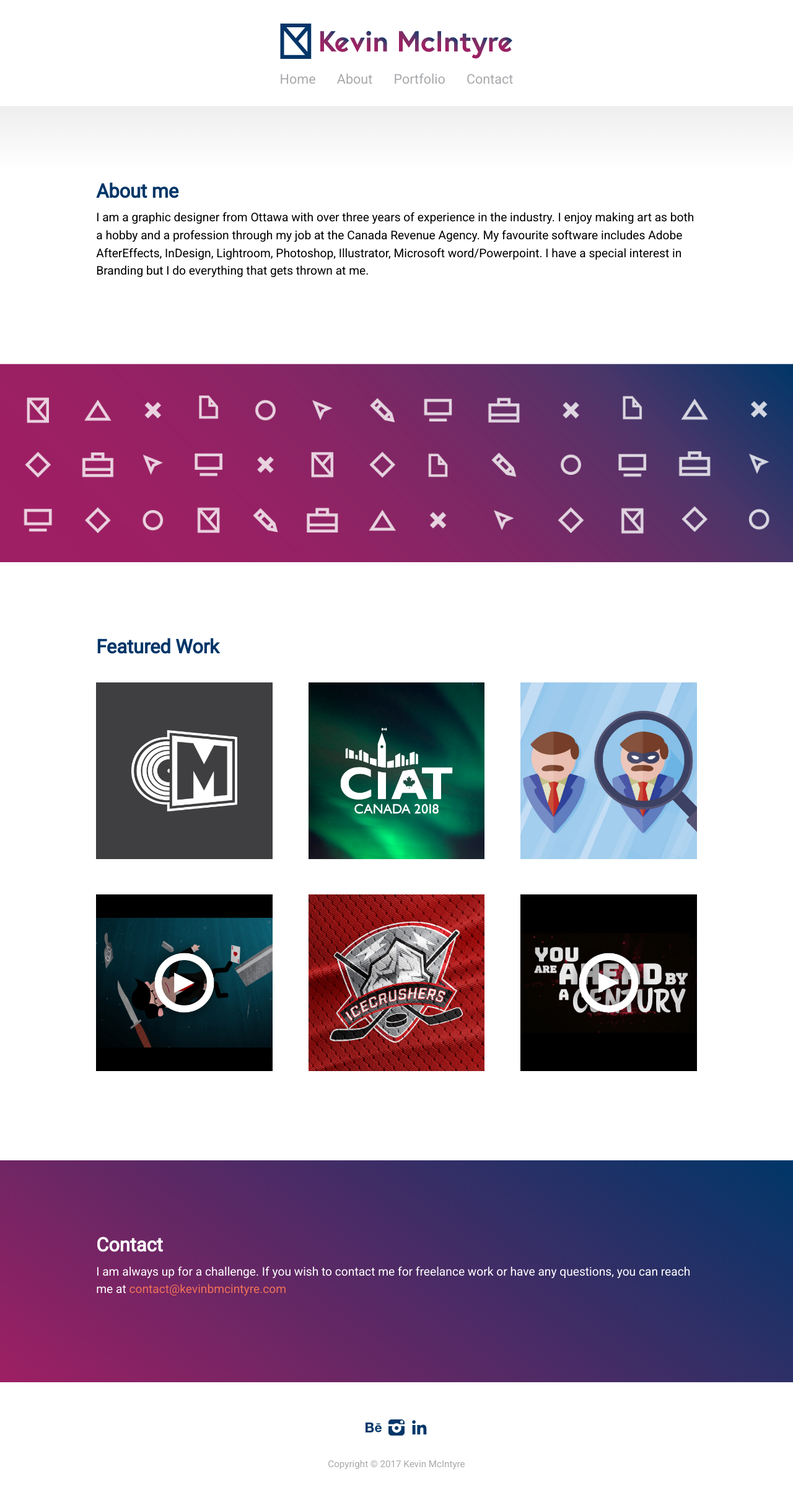
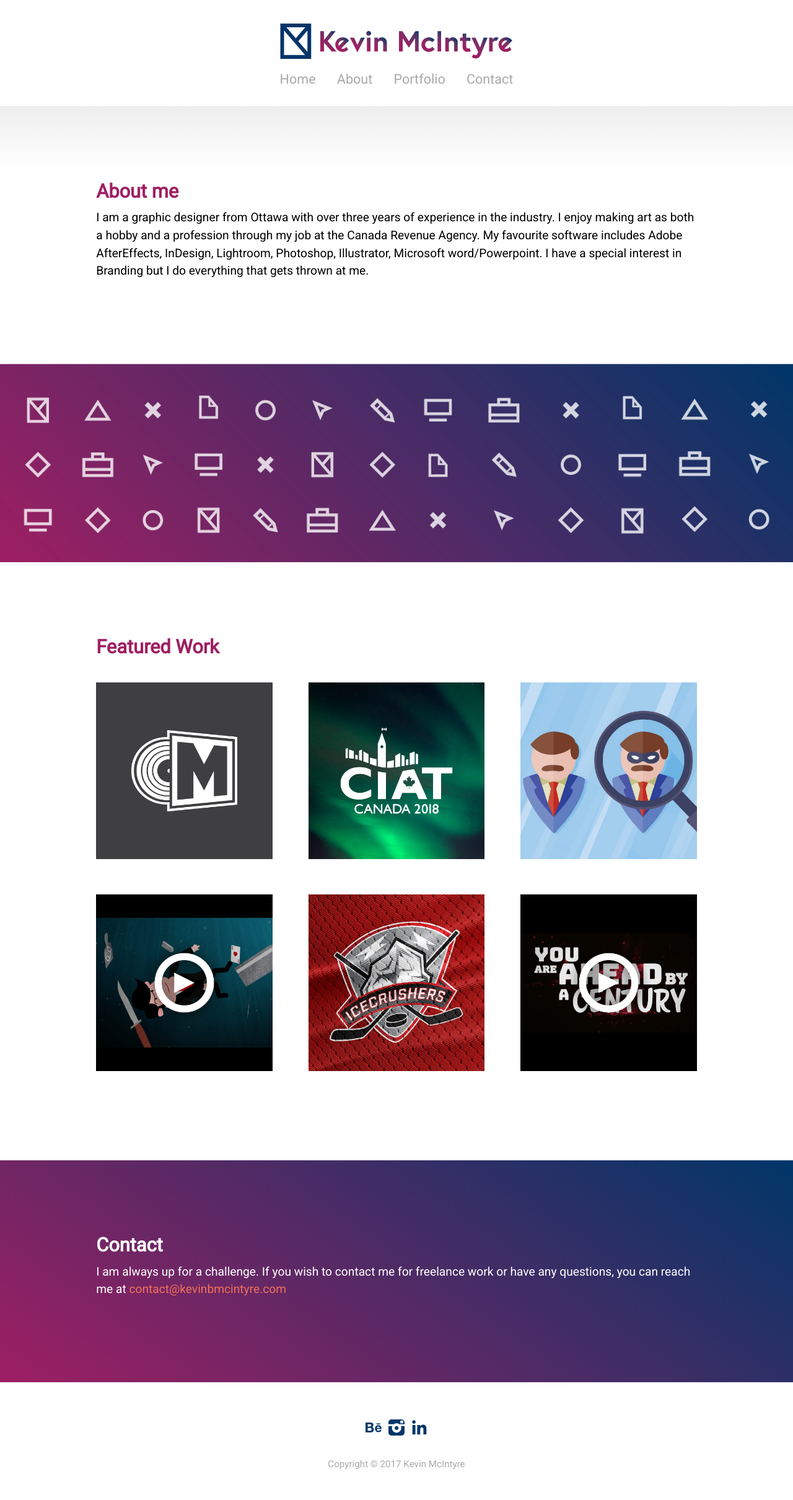
Before and after one commit to KevinBMcIntyre/Portfolio, a Jekyll site: the page built from index.html, in a window 1280 px wide. Shown: the whole page at 62% size. Built offline with Jekyll 4.4.1, drawn with Linux system fonts in a browser that asks for light colours; comment, search, counter and statistics services are not loaded.

```diff
--- a/css/main.css
+++ b/css/main.css
@@ -18,7 +18,7 @@ html {
 }
 
 .card h2 {
-  color: #003668;
+  color: #9e1f63;
   font-weight: bold;
 }
 
```
Also changed, not shown: images/background v2.jpg (added), images/background.jpg, 1 other file.
